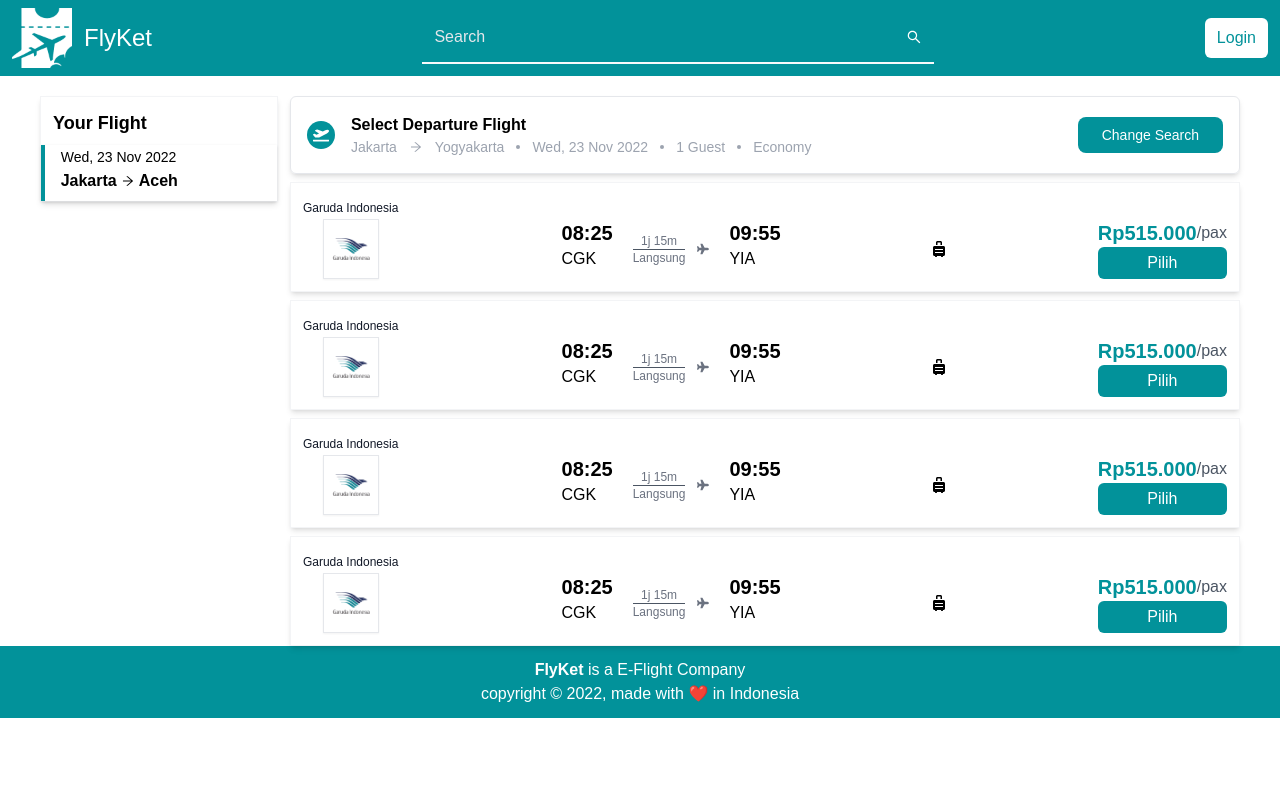
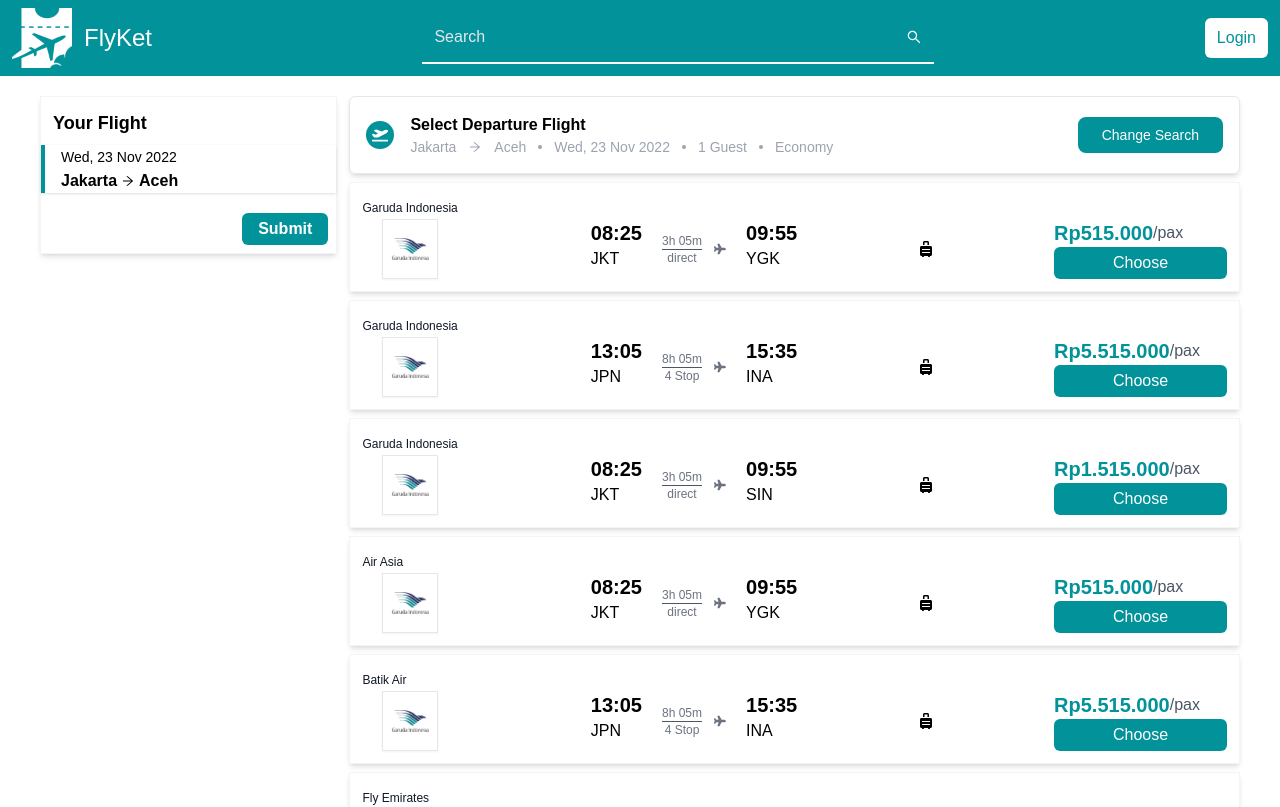
Before and after one commit to azarnuzy/E-Flight-Final-Project, a React (Create React App) app: page /flight/search in a window 1280 px wide. Shown: the top 807 px of the page. Built offline with nearby package versions, Linux system fonts and the light colour scheme; what tailwindcss-font-inter would draw is missing.

Commit message:
add flight choose in flight list page

```diff
--- a/src/app/store.js
+++ b/src/app/store.js
@@ -1,9 +1,11 @@
 import { configureStore } from '@reduxjs/toolkit';
 import searchReducer from '../features/search/searchSlice';
+import orderReducer from '../features/order/orderSlice';
 
 export const store = configureStore({
   reducer: {
     search: searchReducer,
+    order: orderReducer,
   },
   middleware: (getDefaultMiddleware) =>
     getDefaultMiddleware({
--- a/src/components/FlightList/CardFlight.js
+++ b/src/components/FlightList/CardFlight.js
@@ -1,46 +1,55 @@
 import React from 'react';
 import { FaPlane, FaSuitcaseRolling } from 'react-icons/fa';
+import { useDispatch } from 'react-redux';
 import garudaLogo from '../../assets/garuda-logo.png';
+import { setOrders } from '../../features/order/orderSlice';
 
-export default function CardFlight() {
+export default function CardFlight({ item }) {
+  const dispatch = useDispatch();
+
   return (
     <div className="shadow-md border-gray-100 p-3 border-solid border-[1px] mt-2">
-      <span className="text-xs text-gray-900">Garuda Indonesia</span>
+      <span className="text-xs text-gray-900">{item.airplane}</span>
       <div className="flex justify-between">
         <div className="border w-14 p-2 border-solid shadow-sm  flex items-center justify-center mr-3 ml-5">
           <img src={garudaLogo} alt="" />
         </div>
         <div className="flex gap-5 ml-5">
           <div className="flex flex-col">
-            <span className="text-xl font-semibold">08:25</span>
-            <span className="text-md">CGK</span>
+            <span className="text-xl font-semibold">{item.departure_time}</span>
+            <span className="text-md">{item.from_airport}</span>
           </div>
           <div className="flex justify-center flex-col items-center">
-            <span className="text-gray-500 text-xs">1j 15m</span>
+            <span className="text-gray-500 text-xs">{item.duration}</span>
             <span className="w-full h-[1px] bg-gray-600"></span>
-            <span className="text-gray-500 text-xs">Langsung</span>
+            <span className="text-gray-500 text-xs">{item.distance}</span>
           </div>
           <div className="flex items-center -ml-2">
             <FaPlane className="text-gray-500 text-xs " />
           </div>
 
           <div className="flex flex-col">
-            <span className="text-xl font-semibold">09:55</span>
-            <span className="text-md">YIA</span>
+            <span className="text-xl font-semibold">{item.arrival_time}</span>
+            <span className="text-md">{item.to_airport}</span>
           </div>
         </div>
         <div className="flex items-center">
           <FaSuitcaseRolling />
         </div>
-        <div className="flex flex-col justify-center">
+        <div className="w-1/5 flex flex-col justify-center">
           <div className="flex items-center">
             <span className="text-xl font-semibold text-primary">
-              Rp515.000
+              {item.price}
             </span>
             <span className="text-gray-600 font-medium">/pax</span>
           </div>
-          <button className="py-1 px-8 text-white bg-primary rounded-md">
-            Pilih
+          <button
+            className="py-1 px-8 text-white bg-primary rounded-md"
+            onClick={() => {
+              dispatch(setOrders(item));
+            }}
+          >
+            Choose
           </button>
         </div>
       </div>
--- a/src/components/FlightList/ChangeSearchForm.js
+++ b/src/components/FlightList/ChangeSearchForm.js
@@ -1,7 +1,8 @@
 import React, { useState } from 'react';
 import { FaCalendarAlt } from 'react-icons/fa';
-import { useSelector } from 'react-redux';
+import { useDispatch, useSelector } from 'react-redux';
 import { Link } from 'react-router-dom';
+import { emptyOrders } from '../../features/order/orderSlice';
 import {
   getArrivePlace,
   getDepartureDate,
@@ -34,7 +35,7 @@ export default function ChangeSearchForm({ closeModal }) {
   const departureDate = useSelector(getDepartureDate);
   const returnDate = useSelector(getReturnDate);
   const seatClass = useSelector(getSeatClass);
-
+  const dispatch = useDispatch();
   return (
     <div className="p-4 w-full mx-auto md:shadow-md bg-white md:rounded-md ">
       <div className="grid grid-cols-1 md:grid-cols-2 lg:grid-cols-3  justify-between gap-3">
@@ -81,7 +82,10 @@ export default function ChangeSearchForm({ closeModal }) {
         <Link
           to={`/flight/search?fr=${departurePlace}&to=${arrivePlace}&ps=${passenger}&dd=${departureDate}&rd=${returnDate}&sc=${seatClass}`}
           className=" rounded-lg bg-primary text-white py-2 text-sm px-8"
-          onClick={closeModal}
+          onClick={() => {
+            closeModal();
+            dispatch(emptyOrders());
+          }}
         >
           Search Flight
         </Link>
--- a/src/components/FlightList/FlightSearch.js
+++ b/src/components/FlightList/FlightSearch.js
@@ -4,16 +4,25 @@ import { FaPlaneDeparture } from 'react-icons/fa';
 
 import { format } from 'date-fns';
 import ModalChangeSearch from './ModalChangeSearch';
+import { useSelector } from 'react-redux';
+import {
+  getArrivePlace,
+  getDepartureDate,
+  getDeparturePlace,
+  getPassenger,
+  getSeatClass,
+} from '../../features/search/searchSlice';
 
 export default function FlightSearch() {
   const params = new URLSearchParams(document.location.search);
 
-  const from = params.get('fr') || 'Jakarta';
-  const to = params.get('to') || 'Yogyakarta';
-  const passengers = params.get('ps') || 1;
-  const departureDate = params.get('dd') || new Date();
-  // const returnDate = params.get('rd').length > 0 ? params.get('rd') : '';
-  const seatClass = params.get('sc') || 'Economy';
+  const from = useSelector(getDeparturePlace) || params.get('fr') || 'Jakarta';
+  const to = useSelector(getArrivePlace) || params.get('to') || 'Yogyakarta';
+  const passengers = useSelector(getPassenger) || params.get('ps') || 1;
+  const departureDate =
+    useSelector(getDepartureDate) || params.get('dd') || new Date();
+  // const returnDate = useSelector(getReturnDate) || params.get('rd').length > 0 ? params.get('rd') : '';
+  const seatClass = useSelector(getSeatClass) || params.get('sc') || 'Economy';
 
   return (
     <div className="w-full mx-auto mt-24">
--- a/src/components/FlightList/UserFlight.js
+++ b/src/components/FlightList/UserFlight.js
@@ -2,23 +2,30 @@ import { format } from 'date-fns';
 import React from 'react';
 import { AiOutlineArrowRight } from 'react-icons/ai';
 import { useSelector } from 'react-redux';
+import { Link } from 'react-router-dom';
+import { getOrders } from '../../features/order/orderSlice';
 import {
   getArrivePlace,
   getDepartureDate,
   getDeparturePlace,
 } from '../../features/search/searchSlice';
+import garudaLogo from '../../assets/garuda-logo.png';
+import { FaPlane } from 'react-icons/fa';
 
 export default function UserFlight() {
   const from = useSelector(getDeparturePlace);
   const to = useSelector(getArrivePlace);
   const departureDate = useSelector(getDepartureDate);
+  const order = useSelector(getOrders);
 
   return (
-    <div className=" w-1/4  mt-24 h-fit shadow-md border-gray-100 border-solid border-[1px] pt-3">
+    <div className=" w-1/3  mt-24 h-fit shadow-md border-gray-100 border-solid border-[1px] pt-3">
       <div className="ml-30">
         <h2 className="text-lg font-bold pl-3 mb-2">Your Flight</h2>
-        <div className="w-full shadow flex">
-          <div className="mr-4 h-14 w-1 bg-primary"></div>
+        <div className="flex shadow">
+          <div className="mr-4 min-h-full w-1 bg-primary"></div>
+          <div>
+            <div className="w-full flex">
               <div className="w-full">
                 <span className="text-sm">
                   {format(new Date(departureDate), 'iii, d MMM yyyy')}
@@ -26,6 +33,47 @@ export default function UserFlight() {
                 <span className="flex items-center font-bold gap-1">
                   {from} <AiOutlineArrowRight className="text-sm" /> {to}
                 </span>
+              </div>
+            </div>
+            {order.airplane.length > 0 && (
+              <div className="flex flex-col items-start py-3">
+                <div className="flex gap-1">
+                  <div className=" rounded-full flex items-center justify-center w-14 my-2 mr-2">
+                    <img src={garudaLogo} alt="" />
+                  </div>
+                  <span className="w-full text-sm font-semibold flex items-center">
+                    {order.airplane}
+                  </span>
+                </div>
+                <div className="flex gap-5 justify-center">
+                  <div className="flex flex-col">
+                    <span className="text-sm font-semibold">
+                      {order.departure_time}
+                    </span>
+                    <span className="text-xs">{order.from_airport}</span>
+                  </div>
+                  <div className="flex justify-center flex-col items-center">
+                    <span className="text-gray-500 text-xs">
+                      {order.duration}
+                    </span>
+                    <span className="w-full h-[1px] bg-gray-600"></span>
+                    <span className="text-gray-500 text-xs">
+                      {order.distance}
+                    </span>
+                  </div>
+                  <div className="flex items-center -ml-2">
+                    <FaPlane className="text-gray-500 text-xs " />
+                  </div>
+
+                  <div className="flex flex-col">
+                    <span className="text-sm font-semibold">
+                      {order.arrival_time}
+                    </span>
+                    <span className="text-xs">{order.to_airport}</span>
+                  </div>
+                </div>
+              </div>
+            )}
           </div>
         </div>
         {/* <div className="w-full shadow-sm flex text-gray-400"> */}
@@ -37,6 +85,14 @@ export default function UserFlight() {
             </span>
           </div> */}
         {/* </div> */}
+        <div className="w-full flex justify-end  mt-3">
+          <Link
+            to={'/myorder'}
+            className="py-1 px-4 bg-primary m-2 rounded-md text-white font-semibold"
+          >
+            Submit
+          </Link>
+        </div>
       </div>
     </div>
   );
--- a/src/components/Home/FormFlight.js
+++ b/src/components/Home/FormFlight.js
@@ -1,9 +1,10 @@
 import { Switch } from '@headlessui/react';
 import React, { useState } from 'react';
 import { FaCalendarAlt } from 'react-icons/fa';
-import { useSelector } from 'react-redux';
+import { useDispatch, useSelector } from 'react-redux';
 import { Link } from 'react-router-dom';
 import { useNavigate } from 'react-router-dom';
+import { emptyOrders } from '../../features/order/orderSlice';
 import {
   getArrivePlace,
   getDepartureDate,
@@ -34,6 +35,8 @@ export default function FormFlight() {
   const departureDate = useSelector(getDepartureDate);
   const returnDate = useSelector(getReturnDate);
   const seatClass = useSelector(getSeatClass);
+
+  const dispatch = useDispatch();
 
   return (
     <div className="md:w-3/4 w-full mx-auto mb-10 md:shadow-md bg-white md:rounded-md p-5">
@@ -81,6 +84,9 @@ export default function FormFlight() {
         <Link
           to={`flight/search?fr=${departurePlace}&to=${arrivePlace}&ps=${passenger}&dd=${departureDate}&rd=${returnDate}&sc=${seatClass}`}
           className=" rounded-lg bg-primary text-white py-2 text-sm px-8"
+          onClick={() => {
+            dispatch(emptyOrders());
+          }}
         >
           Search Flight
         </Link>
--- /dev/null
+++ b/src/features/order/orderSlice.js
@@ -0,0 +1,45 @@
+import { createSlice } from '@reduxjs/toolkit';
+
+const initialState = {
+  airplane: '',
+  departure_time: '',
+  arrival_time: '',
+  from_airport: '',
+  to_airport: '',
+  duration: '',
+  distance: '',
+  price: '',
+};
+
+const orderSlice = createSlice({
+  name: 'order',
+  initialState,
+  reducers: {
+    setOrders(state, action) {
+      state.airplane = action.payload.airplane;
+      state.departure_time = action.payload.departure_time;
+      state.arrival_time = action.payload.arrival_time;
+      state.from_airport = action.payload.from_airport;
+      state.to_airport = action.payload.to_airport;
+      state.duration = action.payload.duration;
+      state.distance = action.payload.distance;
+      state.price = action.payload.price;
+    },
+    emptyOrders(state) {
+      state.airplane = '';
+      state.departure_time = '';
+      state.arrival_time = '';
+      state.from_airport = '';
+      state.to_airport = '';
+      state.duration = '';
+      state.distance = '';
+      state.price = '';
+    },
+  },
+});
+
+export const getOrders = (state) => state.order;
+
+export const { setOrders, emptyOrders } = orderSlice.actions;
+
+export default orderSlice.reducer;
--- a/src/features/search/searchSlice.js
+++ b/src/features/search/searchSlice.js
@@ -29,7 +29,7 @@ const searchSlice = createSlice({
       state.returnDate = action.payload;
     },
     setSeatClass(state, action) {
-      state.seatClass = action.payload.name;
+      state.seatClass = action.payload?.name || action.payload;
     },
   },
 });
--- a/src/pages/FlightList.js
+++ b/src/pages/FlightList.js
@@ -4,6 +4,69 @@ import FlightSearch from '../components/FlightList/FlightSearch';
 import UserFlight from '../components/FlightList/UserFlight';
 import Footer from '../components/Footer/Footer';
 import Navbar from '../components/Navbar/Navbar';
+
+const data = [
+  {
+    airplane: 'Garuda Indonesia',
+    departure_time: '08:25',
+    arrival_time: '09:55',
+    from_airport: 'JKT',
+    to_airport: 'YGK',
+    duration: '3h 05m',
+    distance: 'direct',
+    price: 'Rp515.000',
+  },
+  {
+    airplane: 'Garuda Indonesia',
+    departure_time: '13:05',
+    arrival_time: '15:35',
+    from_airport: 'JPN',
+    to_airport: 'INA',
+    duration: '8h 05m',
+    distance: '4 Stop',
+    price: 'Rp5.515.000',
+  },
+  {
+    airplane: 'Garuda Indonesia',
+    departure_time: '08:25',
+    arrival_time: '09:55',
+    from_airport: 'JKT',
+    to_airport: 'SIN',
+    duration: '3h 05m',
+    distance: 'direct',
+    price: 'Rp1.515.000',
+  },
+  {
+    airplane: 'Air Asia',
+    departure_time: '08:25',
+    arrival_time: '09:55',
+    from_airport: 'JKT',
+    to_airport: 'YGK',
+    duration: '3h 05m',
+    distance: 'direct',
+    price: 'Rp515.000',
+  },
+  {
+    airplane: 'Batik Air',
+    departure_time: '13:05',
+    arrival_time: '15:35',
+    from_airport: 'JPN',
+    to_airport: 'INA',
+    duration: '8h 05m',
+    distance: '4 Stop',
+    price: 'Rp5.515.000',
+  },
+  {
+    airplane: 'Fly Emirates',
+    departure_time: '08:25',
+    arrival_time: '09:55',
+    from_airport: 'JKT',
+    to_airport: 'SIN',
+    duration: '3h 05m',
+    distance: 'direct',
+    price: 'Rp1.515.000',
+  },
+];
 
 export default function FlightList() {
   return (
@@ -14,10 +77,9 @@ export default function FlightList() {
           <UserFlight />
           <div className="w-full">
             <FlightSearch />
-            <CardFlight />
-            <CardFlight />
-            <CardFlight />
-            <CardFlight />
+            {data.map((item, i) => {
+              return <CardFlight key={i} item={item} />;
+            })}
           </div>
         </div>
       </div>
```
Also changed, not shown: src/components/Home/ListBoxCategory.js (+5 -4 lines). Lines whose indentation alone changed are shown as unchanged.
